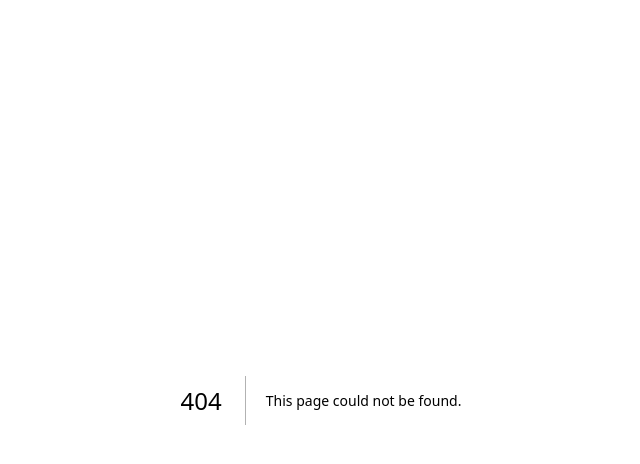
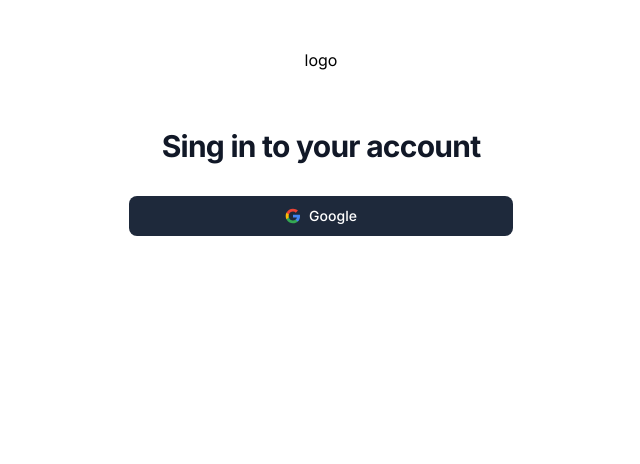
Before and after one commit to kosta-rizov/chat-messaging, a Next.js app: page /login in a window 1280 px wide. Before the commit this address had no page. Shown: the top 464 px of the page, without its empty margins (319-959 px from the left). Built offline with nearby package versions, Linux system fonts and the light colour scheme.

Commit message:
feat: add login page

```diff
--- a/package.json
+++ b/package.json
@@ -18,6 +18,7 @@
     "next-auth": "^4.24.5",
     "react": "^18",
     "react-dom": "^18",
+    "react-hot-toast": "^2.4.1",
     "tailwind-merge": "^2.2.1"
   },
   "devDependencies": {
--- /dev/null
+++ b/src/app/(dashboard)/dashboard/page.tsx
@@ -0,0 +1,10 @@
+const Dashboard = async () => {
+
+  return (
+    <div>
+      dashboard
+    </div>
+  )
+}
+
+export default Dashboard
--- a/src/app/layout.tsx
+++ b/src/app/layout.tsx
@@ -1,6 +1,7 @@
 import type { Metadata } from "next";
 import { Inter } from "next/font/google";
 import "./globals.css";
+import ToasterProvider from "@/components/toasterProvider";
 
 const inter = Inter({ subsets: ["latin"] });
 
@@ -16,7 +17,9 @@
 }>) {
   return (
     <html lang="en">
-      <body className={inter.className}>{children}</body>
+      <body className={inter.className}>
+        <ToasterProvider>{children}</ToasterProvider>
+      </body>
     </html>
   );
 }
--- /dev/null
+++ b/src/app/login/page.tsx
@@ -0,0 +1,52 @@
+"use client";
+import Button from "@/components/ui/Button";
+import { GoogleLogo } from "@/components/googleLogo";
+import { FC, useState } from "react";
+import { signIn } from "next-auth/react";
+import toast from 'react-hot-toast';
+
+interface pageProps {}
+
+const Login: FC<pageProps> = ({}) => {
+
+  const [isLoading, setIsLoading] = useState<boolean>(false);
+
+  const LoginWithGoogle = async () => {
+    setIsLoading(true);
+    try {
+        await signIn("google")
+    } catch (error) {
+        toast.error("Something went wrong with your login")
+    } finally {
+        setIsLoading(false)
+    }
+  };
+
+  return (
+    <>
+      <div className="flex min-h-full items-center justify-center py-12 px-4 sm:px-6 lg:px-8">
+        <div className="w-full flex flex-col items-center max-w-md space-y-8">
+          <div className="flex flex-col items-center gap-8">
+            logo
+            <h2 className="mt-6 text-center text-3xl font-bold tracking-tight text-gray-900">
+              Sing in to your account
+            </h2>
+          </div>
+
+          <Button
+            isLoading={isLoading}
+            type="button"
+            className="max-w-sm mx-auto w-full"
+            onClick={LoginWithGoogle}
+          >
+            {isLoading ? null : <GoogleLogo />}
+            Google
+          </Button>
+        </div>
+      </div>
+
+    </>
+  );
+};
+
+export default Login;
--- a/src/app/page.tsx
+++ b/src/app/page.tsx
@@ -1,17 +1,11 @@
-import Button from "@/components/ui/Button";
 import { db } from "@/lib/db";
+import Login from "./login/page";
 
 export default async function Home() {
 
   await db.set("hello", "hello")
 
   return (
-    <Button
-      variant={"default"}
-      size={"lg"}
-      isLoading={false}
-      >
-      Send Message
-    </Button>
+    <Login />
   );
 }
--- /dev/null
+++ b/src/components/googleLogo.tsx
@@ -0,0 +1,32 @@
+export const GoogleLogo = () => {
+  return (
+    <svg
+      className="mr-2 h-4 w-4"
+      aria-hidden="true"
+      focusable="false"
+      data-prefix="fab"
+      data-icon="github"
+      role="img"
+      xmlns="http://www.w3.org/2000/svg"
+      viewBox="0 0 24 24"
+    >
+      <path
+        d="M22.56 12.25c0-.78-.07-1.53-.2-2.25H12v4.26h5.92c-.26 1.37-1.04 2.53-2.21 3.31v2.77h3.57c2.08-1.92 3.28-4.74 3.28-8.09z"
+        fill="#4285F4"
+      />
+      <path
+        d="M12 23c2.97 0 5.46-.98 7.28-2.66l-3.57-2.77c-.98.66-2.23 1.06-3.71 1.06-2.86 0-5.29-1.93-6.16-4.53H2.18v2.84C3.99 20.53 7.7 23 12 23z"
+        fill="#34A853"
+      />
+      <path
+        d="M5.84 14.09c-.22-.66-.35-1.36-.35-2.09s.13-1.43.35-2.09V7.07H2.18C1.43 8.55 1 10.22 1 12s.43 3.45 1.18 4.93l2.85-2.22.81-.62z"
+        fill="#FBBC05"
+      />
+      <path
+        d="M12 5.38c1.62 0 3.06.56 4.21 1.64l3.15-3.15C17.45 2.09 14.97 1 12 1 7.7 1 3.99 3.47 2.18 7.07l3.66 2.84c.87-2.6 3.3-4.53 6.16-4.53z"
+        fill="#EA4335"
+      />
+      <path d="M1 1h22v22H1z" fill="none" />
+    </svg>
+  );
+};
--- /dev/null
+++ b/src/components/toasterProvider.tsx
@@ -0,0 +1,19 @@
+'use client'
+
+import { FC, ReactNode } from 'react'
+import { Toaster } from 'react-hot-toast'
+
+interface ProvidersProps {
+  children: ReactNode
+}
+
+const ToasterProvider: FC<ProvidersProps> = ({ children }) => {
+  return (
+    <>
+      <Toaster position='top-center' reverseOrder={false} />
+      {children}
+    </>
+  )
+}
+
+export default ToasterProvider
```
Also changed, not shown: 1 other file (tests, documents, lock files or other folders).
